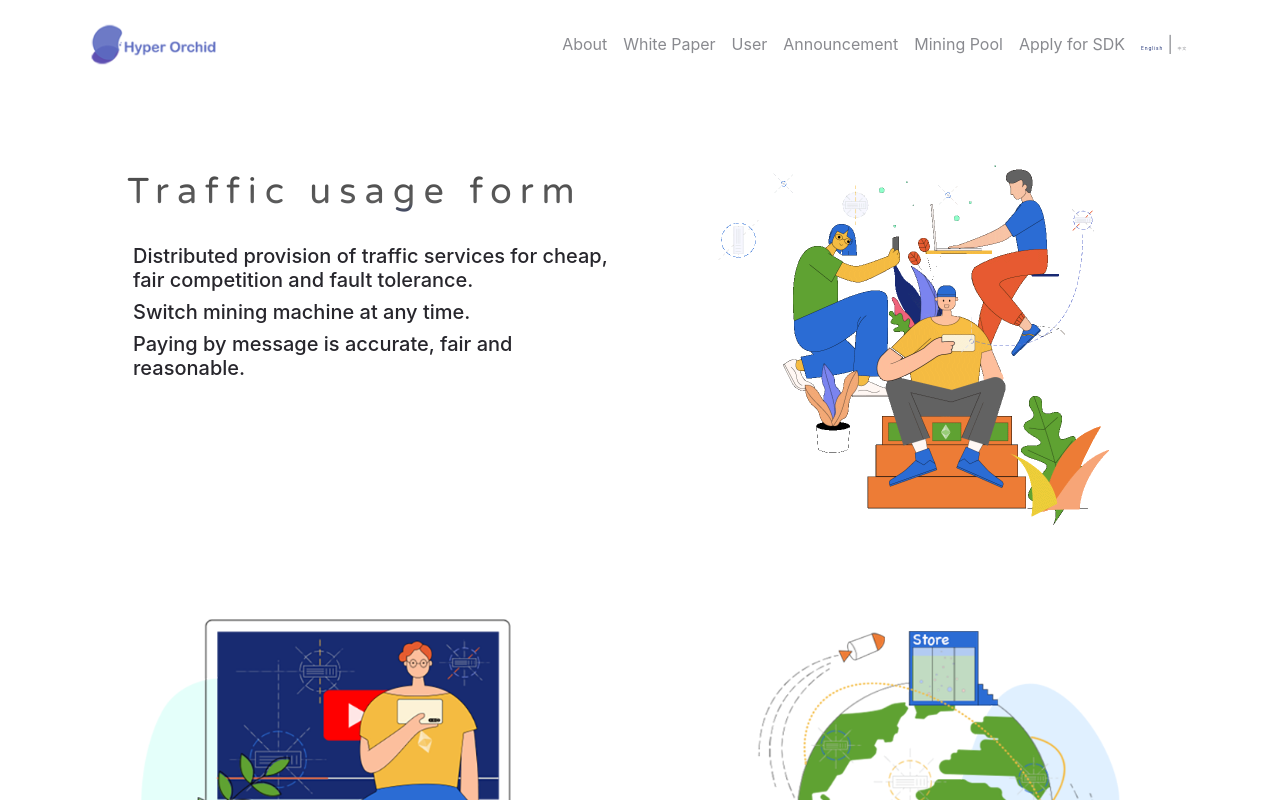
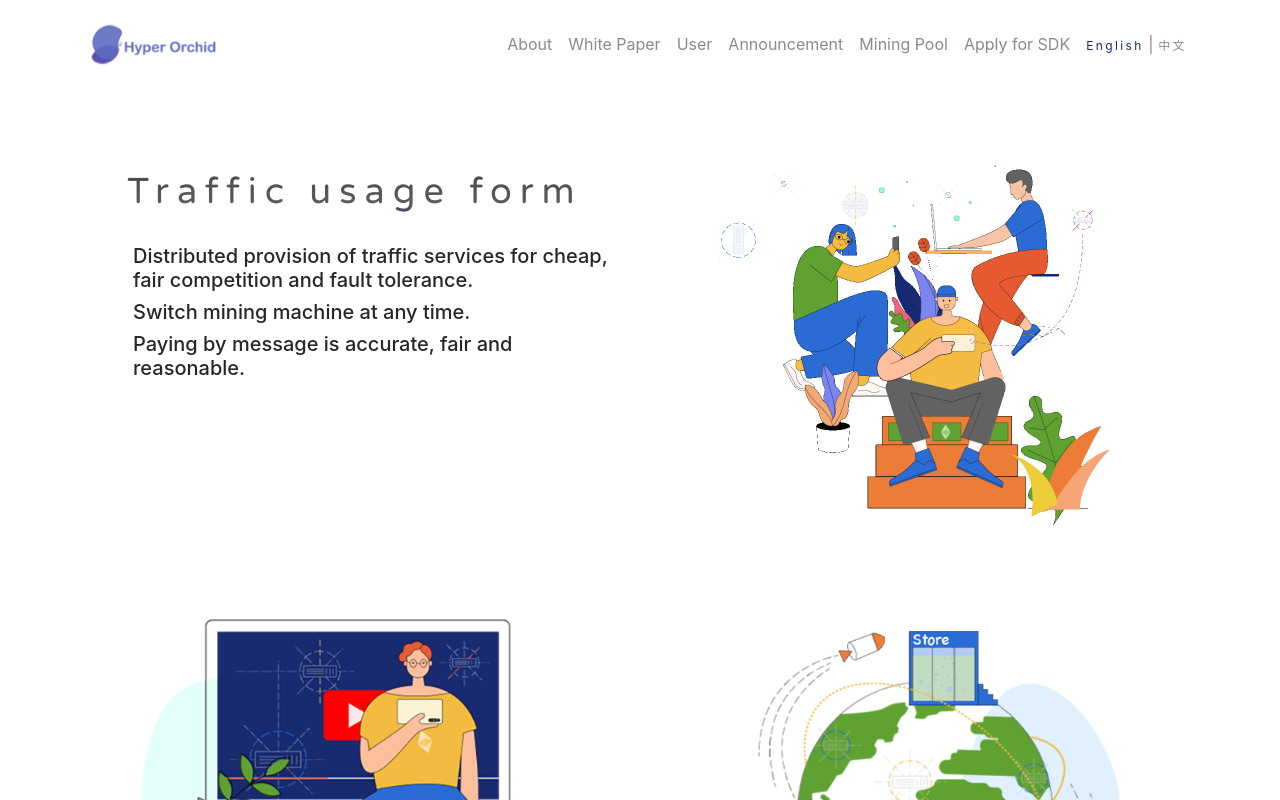
Before and after one commit to dAskyacc/website, a website with bundled scripts: page public/index.html in a window 1280 px wide. Shown: the top 800 px of the page. Built offline with nearby package versions, Linux system fonts and the light colour scheme.

Commit message:
update email

```diff
--- a/public/css/main.css
+++ b/public/css/main.css
@@ -75,13 +75,13 @@ svg {
   background-color: transparent;
 }
 .sel-lg {
-  font-size:.25rem;
-  letter-spacing: .05rem;
+  font-size:.75rem;
+  letter-spacing: .15rem;
 }
 
 .lang-active {
   color: #182B71;
-  font-size: .3rem;
+  font-size: .75rem;
   font-weight: 400;
 }
 
```
Also changed, not shown: build/js/index-bundle.js.
